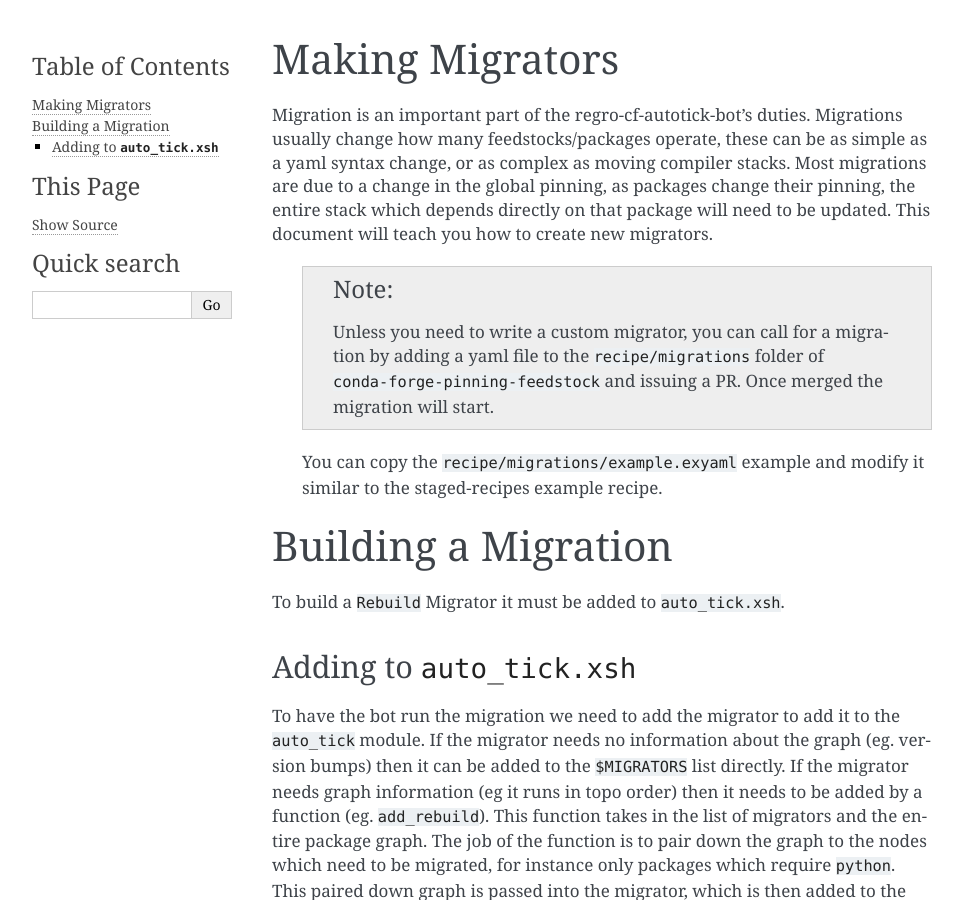
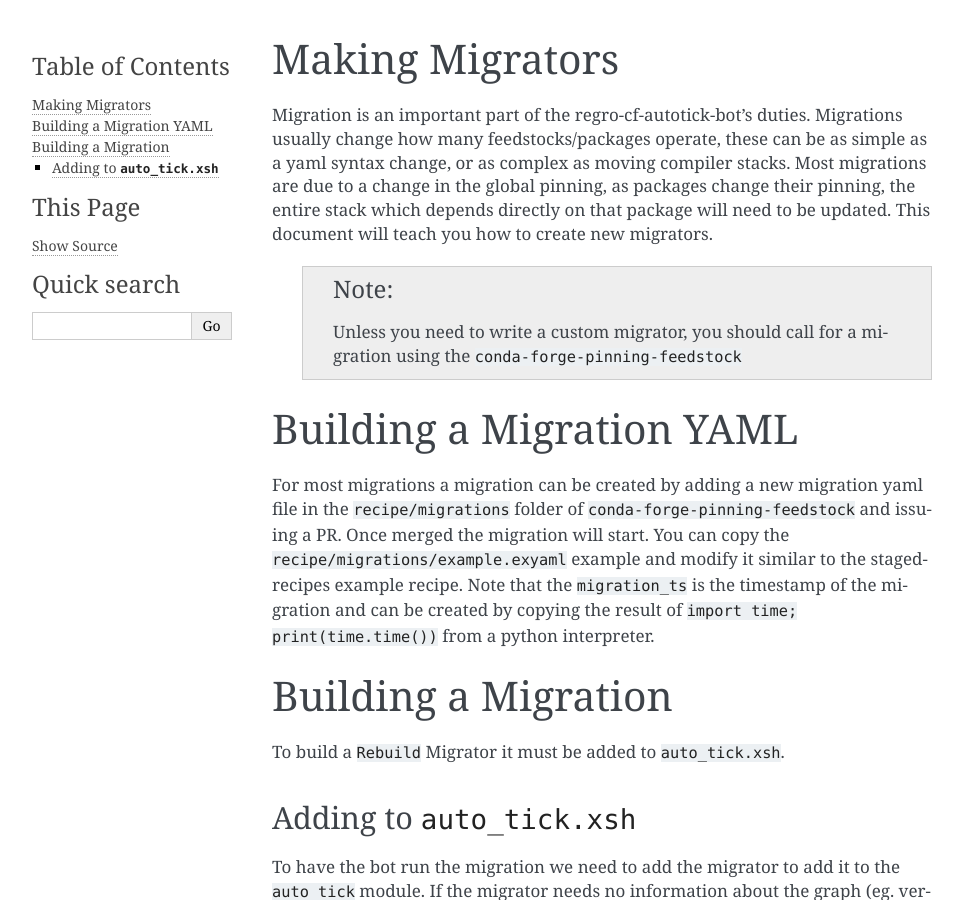
Before and after one commit to regro/cf-scripts, a Sphinx documentation site: the page built from docs/migrators.rst, in a window 1280 px wide and 900 px high. Shown: the whole window, without its empty margins (148-1111 px from the left). Built offline with Sphinx 7.4.7, drawn with Linux system fonts in a browser that asks for light colours; pages that are not in the unit, such as notebooks, are missing from menus.

Commit message:
call out timestamp

```diff
--- a/docs/migrators.rst
+++ b/docs/migrators.rst
@@ -8,8 +8,15 @@ their pinning, the entire stack which depends directly on that package will
 need to be updated.
 This document will teach you how to create new migrators.
 
- .. note:: Unless you need to write a custom migrator, you can call for a migration by adding a yaml file to the ``recipe/migrations`` folder of ``conda-forge-pinning-feedstock`` and issuing a PR. Once merged the migration will start.
- You can copy the ``recipe/migrations/example.exyaml`` example and modify it similar to the staged-recipes example recipe.
+ .. note:: Unless you need to write a custom migrator, you should call for a migration using the ``conda-forge-pinning-feedstock``
+
+
+Building a Migration YAML
+=========================
+For most migrations a migration can be created by adding a new migration yaml file in the ``recipe/migrations`` folder of ``conda-forge-pinning-feedstock`` and issuing a PR.
+Once merged the migration will start.
+You can copy the ``recipe/migrations/example.exyaml`` example and modify it similar to the staged-recipes example recipe.
+Note that the ``migration_ts`` is the timestamp of the migration and can be created by copying the result of ``import time; print(time.time())`` from a python interpreter.
 
 
 Building a Migration
```
